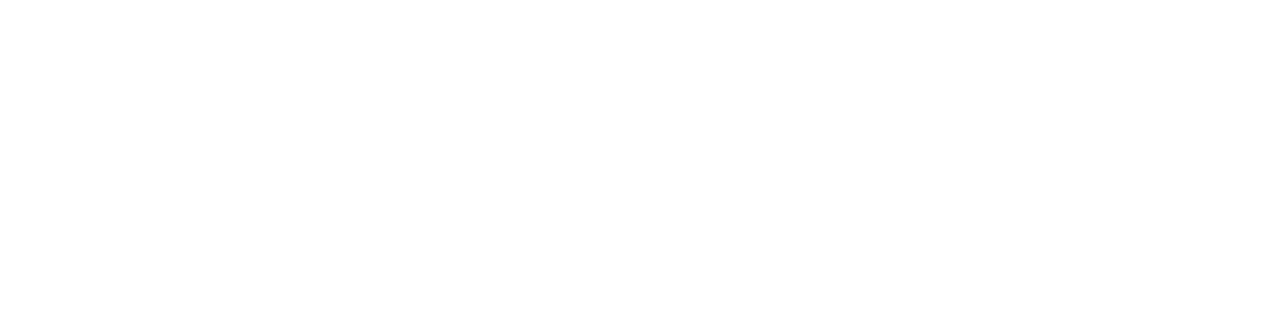
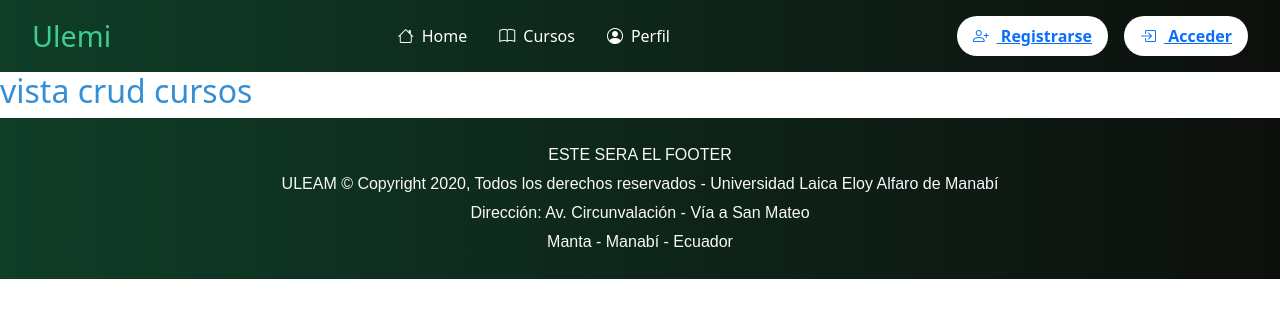
Before and after one commit to alexmnt710/Aplicaciones-Web-LRPQTP, a Vue app in the folder Frontend/: page /Ulemi/cursos in a window 1280 px wide. Before the commit this address had no page. Shown: the top 318 px of the page. Built offline with nearby package versions, Linux system fonts and the light colour scheme.

Commit message:
Header y Vistas de CRUD
Cambios en el Header para las diferentes sesiones.
Se dejaron creadas las vistas para realizar cada CRUD

```diff
--- a/Frontend/src/components/Public/header.vue
+++ b/Frontend/src/components/Public/header.vue
@@ -9,7 +9,6 @@ const sesionStore = Sesion();
 
 onMounted(async () => {
   await sesionStore.getSesion();
-
 });
 
 const toggleMobileMenu = () => {
@@ -30,25 +29,34 @@ const handleLogout = async () => {
     <nav class="nav-links" :class="{ 'mobile-menu': isMobileMenuOpen }">
       <ul>
         <li>
-          <router-link :to="{ name: 'Home' }">Home</router-link>
+          <router-link :to="{ name: 'Home' }"><i class="bi bi-house"></i> Home</router-link>
+        </li>
+        <li v-if="sesionStore.rol === 'student' || sesionStore.sesion == false">
+          <router-link :to="{ name: 'Cursos' }"><i class="bi bi-book"></i> Cursos</router-link>
+        </li>
+        <li v-else-if="sesionStore.rol === 'admin' || sesionStore.rol === 'teacher'">
+          <router-link :to="{ name: 'AdminCursos' }"><i class="bi bi-bookmarks"></i> Cursos</router-link>
+        </li>
+        <li v-if="sesionStore.rol === 'admin'">
+          <router-link :to="{ name: 'Docentes' }"><i class="bi bi-person"></i> Docentes</router-link>
+        </li>
+        <li v-if="sesionStore.rol === 'admin'">
+          <router-link :to="{ name: 'Usuarios' }"><i class="bi bi-person-lines-fill"></i> Usuarios</router-link>
         </li>
         <li>
-          <router-link :to="{ name: 'Home' }">Cursos</router-link>
-        </li>
-        <li>
-          <router-link :to="{ name: 'Home' }">Clases</router-link>
-        </li>
-        <li>
-          <router-link :to="{ name: 'Home' }">Perfil</router-link>
+          <router-link :to="{ name: 'Perfil' }"><i class="bi bi-person-circle"></i> Perfil</router-link>
         </li>
       </ul>
     </nav>
     <div class="login-button">
       <button v-if="sesionStore.sesion == false">
-        <router-link :to="{ name: 'Login' }">Acceder</router-link>
+        <router-link :to="{ name: 'Register' }"><i class="bi bi-person-plus"></i> Registrarse</router-link>
+      </button>
+      <button v-if="sesionStore.sesion == false">
+        <router-link :to="{ name: 'Login' }"><i class="bi bi-box-arrow-in-right"></i> Acceder</router-link>
       </button>
       <button v-else @click="handleLogout">
-        Cerrar sesión
+        <i class="bi bi-box-arrow-right"></i> Cerrar sesión
       </button>
     </div>
     <div class="mobile-menu-icon" @click="toggleMobileMenu">
@@ -58,9 +66,6 @@ const handleLogout = async () => {
     </div>
   </header>
 </template>
-
-
-
 
 <style scoped>
 /* Estilos para el navbar */
@@ -92,10 +97,21 @@ const handleLogout = async () => {
   color: white;
   text-decoration: none;
   font-weight: 500;
+  display: flex;
+  align-items: center;
+}
+
+.nav-links ul li a i {
+  margin-right: 0.5rem; /* Espacio entre el icono y el texto */
 }
 
 .nav-links ul li a:hover {
   text-decoration: underline;
+}
+
+.login-button {
+  display: flex;
+  gap: 1rem; /* Espacio entre los botones */
 }
 
 .login-button button {
@@ -107,6 +123,12 @@ const handleLogout = async () => {
   font-weight: bold;
   cursor: pointer;
   transition: background-color 0.3s;
+  display: flex;
+  align-items: center;
+}
+
+.login-button button i {
+  margin-right: 0.5rem; /* Espacio entre el icono y el texto en los botones */
 }
 
 .login-button button:hover {
--- a/Frontend/src/router/index.js
+++ b/Frontend/src/router/index.js
@@ -3,7 +3,14 @@ import Home from '../views/Home.vue';
 import Login from '../views/Login.vue';
 import Clases from '../views/Clases.vue';
 import Admin from '../views/Admin.vue';
-import Register from '../views/Register.vue'
+import Register from '../views/Register.vue';
+import AdminCursos from '../views/AdminCursos.vue';
+import Usuarios from '../views/Usuarios.vue';
+import Docentes from '../views/Docentes.vue';
+import Perfil from '../views/Perfil.vue';
+import Cursos from '../views/Cursos.vue';
+
+
 const router = createRouter({
     history: createWebHistory('/Ulemi/'),
     routes: [
@@ -42,6 +49,37 @@ const router = createRouter({
             meta: { requiresAuth: false } // Marca la ruta como no requiere autenticación
 
         },
+        {
+            path: '/cursos',
+            name: 'AdminCursos',
+            component: AdminCursos,
+            meta: { requiresAuth: true } // Cursos para el admin
+        },
+        {
+            path: '/docentes',
+            name: 'Docentes',
+            component: Docentes,
+            meta: { requiresAuth: true} // Listado de docentes, solo para admin
+        },
+        {
+            path: '/usuarios',
+            name: 'Usuarios',
+            component: Usuarios,
+            meta: { requiresAuth: true } // Gestión de usuarios, solo para admin
+        },
+        {
+            path: '/perfil',
+            name: 'Perfil',
+            component: Perfil,
+            meta: { requiresAuth: true } // Requiere autenticación para todos los usuarios
+        },
+        {
+                path: '/cursos',
+                name: 'Cursos',
+                component: Cursos,
+                meta: { requiresAuth: false } // Marca la ruta como no requiere autenticación
+
+            },
 
         // Ejemplo de como crear la ruta de una vista
             // {
@@ -53,5 +91,7 @@ const router = createRouter({
             // },
 
     ]
-  });
+});
+
+
 export default router;
--- /dev/null
+++ b/Frontend/src/views/AdminCursos.vue
@@ -0,0 +1,17 @@
+<script setup>
+import Header from '../components/Public/header.vue';
+import Footer from '../components/Public/footer.vue';
+</script>
+<template>
+    <Header></Header>
+
+    <div>
+        <h2>    vista crud cursos
+        </h2>
+    </div>
+
+    <Footer></Footer>
+</template>
+<style scoped>
+
+</style>
--- /dev/null
+++ b/Frontend/src/views/Cursos.vue
@@ -0,0 +1,17 @@
+<script setup>
+import Header from '../components/Public/header.vue';
+import Footer from '../components/Public/footer.vue';
+</script>
+<template>
+    <Header></Header>
+
+    <div>
+        <h2>    vista cursos
+        </h2>
+    </div>
+
+    <Footer></Footer>
+</template>
+<style scoped>
+
+</style>
--- /dev/null
+++ b/Frontend/src/views/Docentes.vue
@@ -0,0 +1,17 @@
+<script setup>
+import Header from '../components/Public/header.vue';
+import Footer from '../components/Public/footer.vue';
+</script>
+<template>
+    <Header></Header>
+
+    <div>
+        <h2>    vista crud docentes
+        </h2>
+    </div>
+
+    <Footer></Footer>
+</template>
+<style scoped>
+
+</style>
--- a/Frontend/src/views/Home.vue
+++ b/Frontend/src/views/Home.vue
@@ -39,6 +39,9 @@ const irAVistaCurso = (cursoId) => {
 
 <template>
   <Header />
+
+
+
 
 <!-- Gustavin -->
 <section v-if="!sesionStore.sesion" class="cta-section">
@@ -91,7 +94,11 @@ const irAVistaCurso = (cursoId) => {
                 <h2>{{ curso.cursoName }}</h2>
                 <p>{{ curso.cursoDescripcion }}</p>
                 <p><strong>Precio:</strong> ${{ curso.cursoValor }}</p>
-                <p><strong>Categoría:</strong> {{ curso.categoria.categoriaName }}</p>
+                <p>
+                  <strong>Categoría:</strong> {{ curso.categoria.categoriaName }}
+                  <strong>Dificultad:</strong> {{ curso.nivel.nivelName }}
+                </p>
+
                 <!-- Botón para mostrar requisitos -->
                 <button class="btn btn-custom" @click="mostrarRequisitos(curso.cursoRequisito)">
                   Ver Requisitos
--- /dev/null
+++ b/Frontend/src/views/Perfil.vue
@@ -0,0 +1,17 @@
+<script setup>
+import Header from '../components/Public/header.vue';
+import Footer from '../components/Public/footer.vue';
+</script>
+<template>
+    <Header></Header>
+
+    <div>
+        <h2>    vista perfil
+        </h2>
+    </div>
+
+    <Footer></Footer>
+</template>
+<style scoped>
+
+</style>
--- /dev/null
+++ b/Frontend/src/views/Usuarios.vue
@@ -0,0 +1,17 @@
+<script setup>
+import Header from '../components/Public/header.vue';
+import Footer from '../components/Public/footer.vue';
+</script>
+<template>
+    <Header></Header>
+
+    <div>
+        <h2>    vista crud usuarios
+        </h2>
+    </div>
+
+    <Footer></Footer>
+</template>
+<style scoped>
+
+</style>
```
